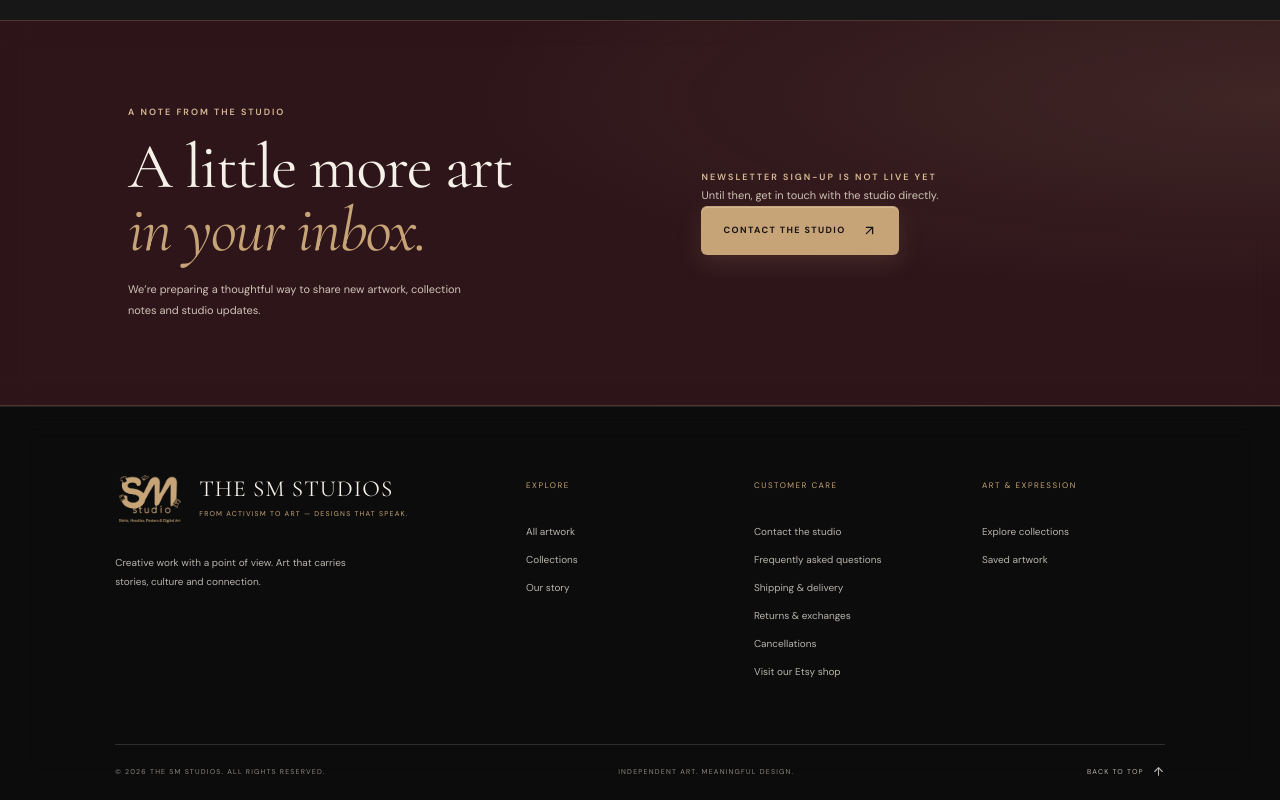
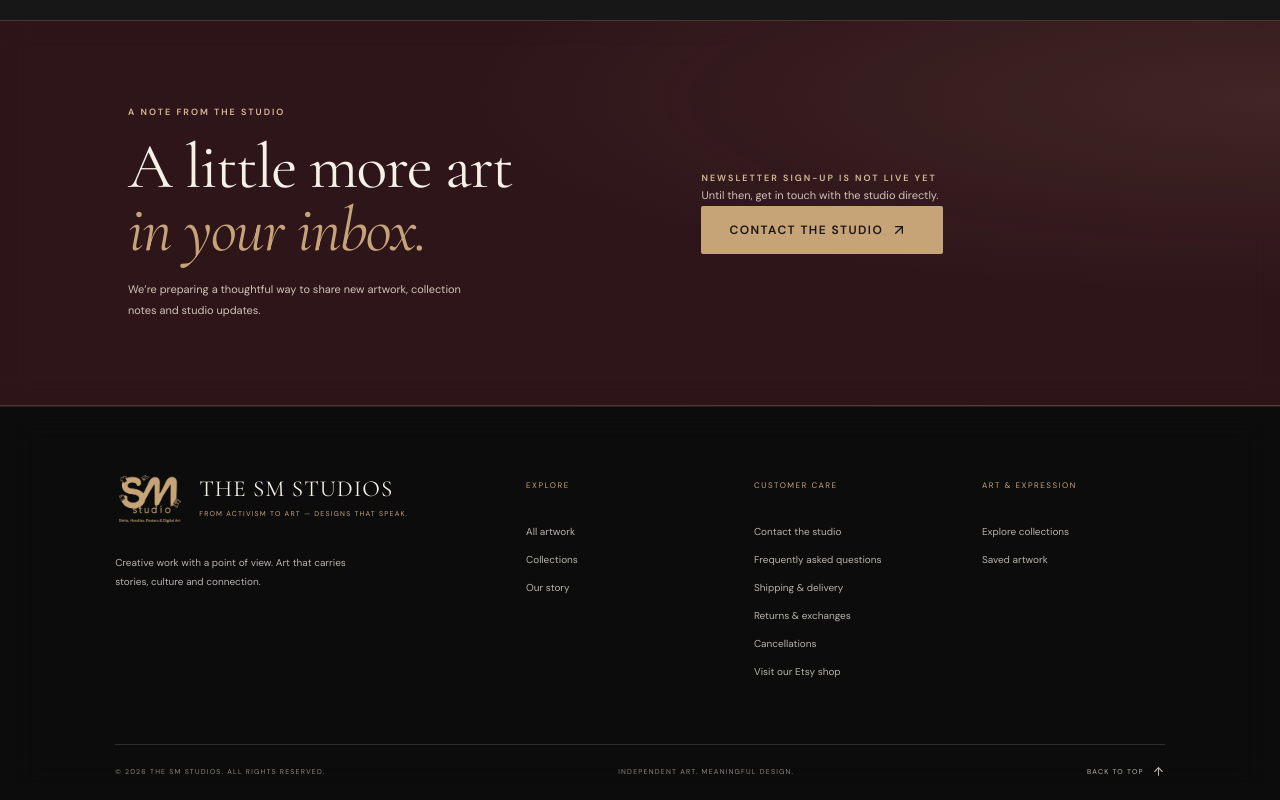
Before and after one commit to saroshkhan12/the-sm-studios, a Next.js app: page / in a window 1280 px wide. Shown: the part 2461-3261 px from the top of the page. Built offline with nearby package versions, Linux system fonts and the light colour scheme.

Commit message:
Use shadcn-powered Magic UI shimmer CTA on homepage

```diff
--- a/src/app/page.tsx
+++ b/src/app/page.tsx
@@ -9,6 +9,7 @@ import { HeroSlider } from "@/components/hero-slider";
 import { ScrollReveal, StaggerItem, StaggerReveal } from "@/components/scroll-reveal";
 import { StudioMarquee } from "@/components/studio-marquee";
 import { WordReveal } from "@/components/word-reveal";
+import { ShimmerCta } from "@/components/shimmer-cta";
 
 export const dynamic = "force-dynamic";
 
@@ -218,9 +219,7 @@ export default async function Home() {
         <ScrollReveal className="newsletter-action" variant="slideInRight">
           <span className="eyebrow light">NEWSLETTER SIGN-UP IS NOT LIVE YET</span>
           <p>Until then, get in touch with the studio directly.</p>
-          <Link className="btn btn-light" href="/contact">
-            CONTACT THE STUDIO <ArrowUpRight size={15} />
-          </Link>
+          <ShimmerCta href="/contact">CONTACT THE STUDIO</ShimmerCta>
         </ScrollReveal>
       </section>
     </>
```
